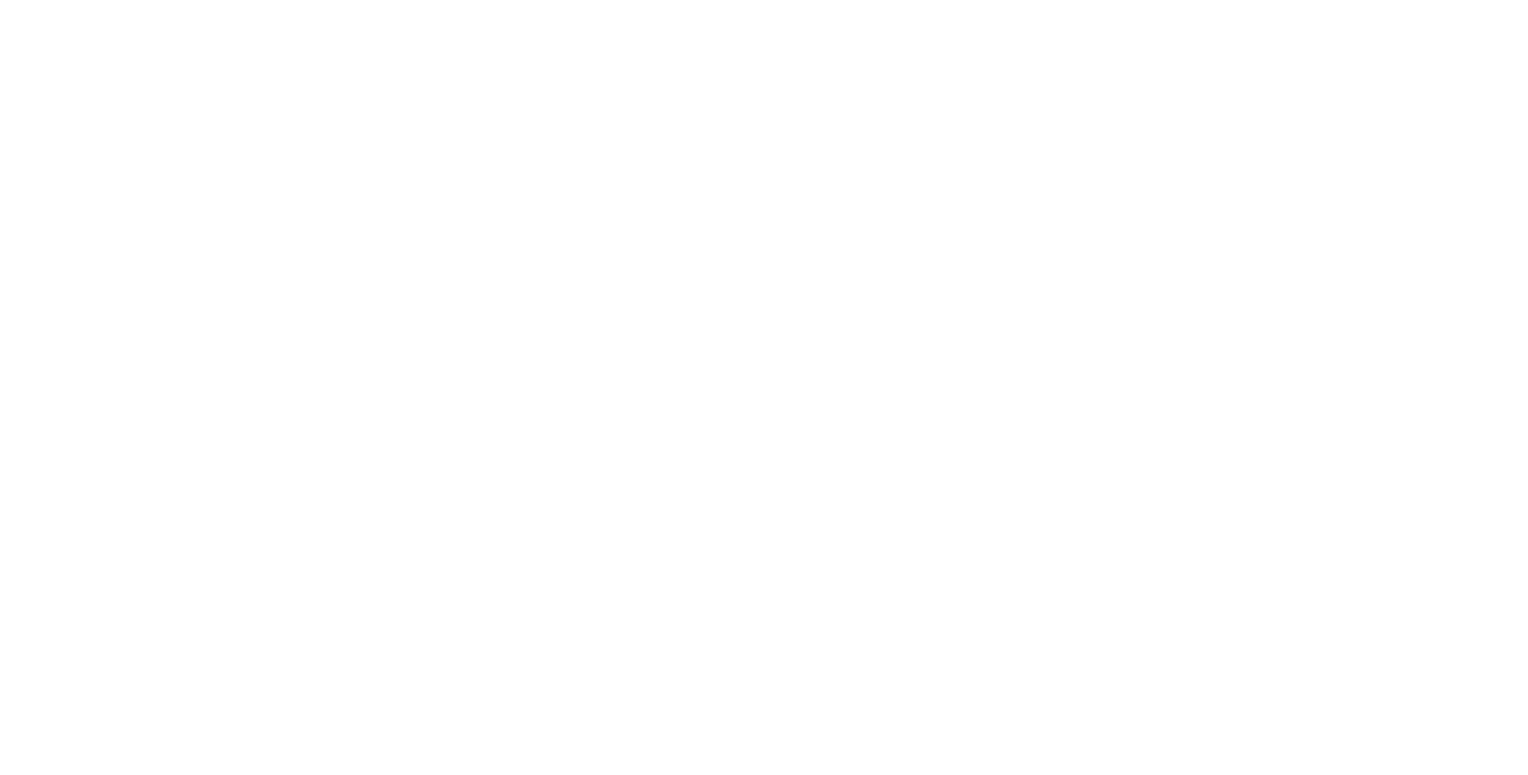
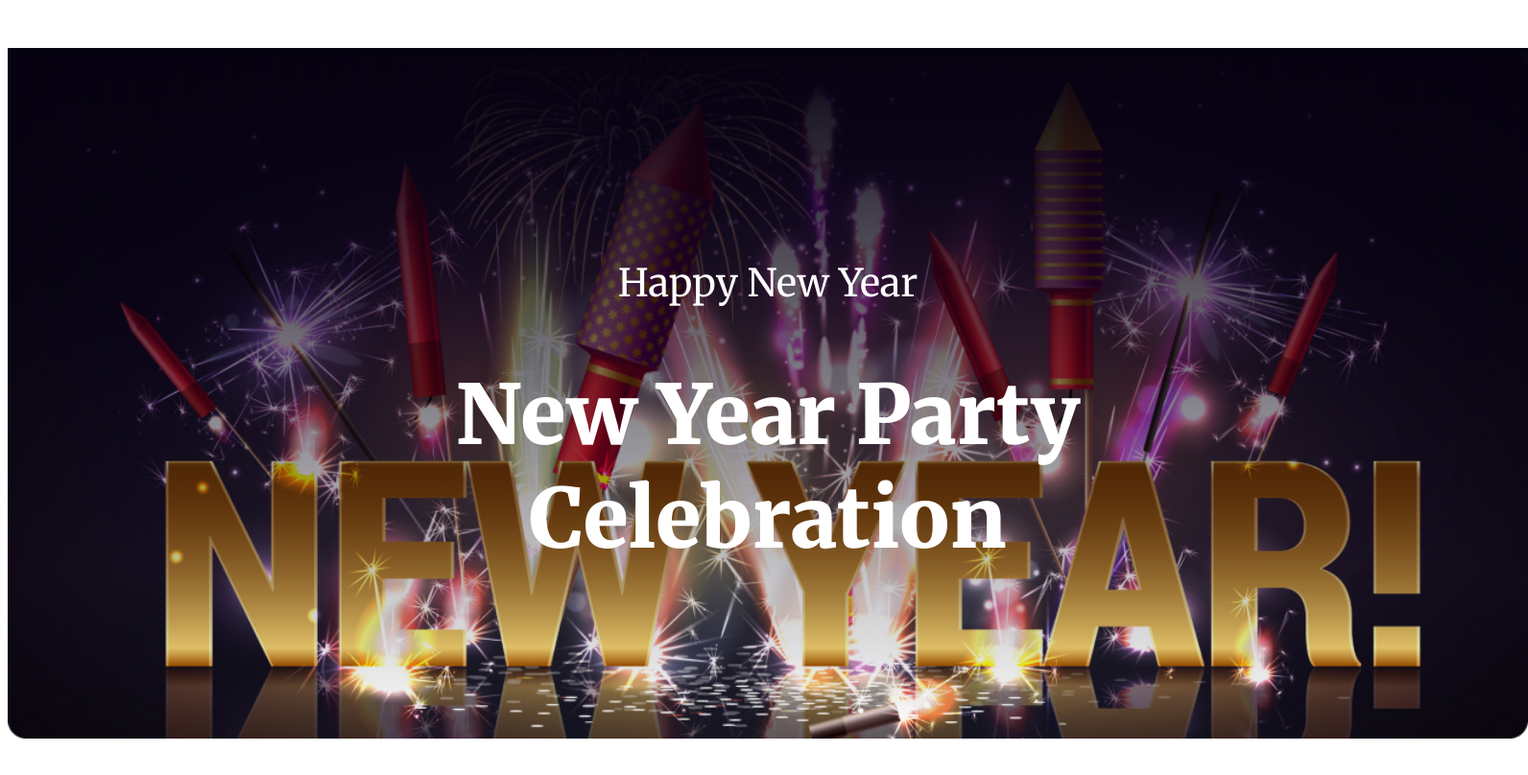
Before and after one commit to Bayzid004/New-Year, a plain HTML site: page index.html in a window 1280 px wide. Shown: the whole page at 96% size, 1592 px wide, since content can reach past the window. Drawn offline with Linux system fonts and the light colour scheme.

Commit message:
banner added

```diff
--- /dev/null
+++ b/Style/style.css
@@ -0,0 +1,38 @@
+/* font */
+@import url('https://fonts.googleapis.com/css2?family=Merriweather:ital,wght@0,300;0,400;0,700;0,900;1,300;1,400;1,700;1,900&display=swap');
+/* font-family: "Merriweather", serif; */
+/* banner style */
+.banner {
+    width: 1584px;
+    height: 720px;
+    /* border: 2px solid red; */
+    margin: 50px auto;
+    background-image: linear-gradient(180.00deg, rgb(7, 2, 17), rgba(7, 2, 17, 0) 100%), url("/images/Banner\ Image.png");
+    background-repeat: no-repeat;
+    background-size: cover;
+}
+
+.banner-content {
+    position: absolute;
+    width: 920px;
+    height: 360px;
+    margin-left: 332px;
+    margin-right: -332px;
+    margin-top: 180px;
+    margin-bottom: -180px;
+    text-align: center;
+}
+
+.banner-content h3 {
+    color: rgb(255, 255, 255);
+    font-family: Merriweather;
+    font-size: 40px;
+    font-weight: 400;
+}
+
+.banner-content h1 {
+    color: rgb(255, 255, 255);
+    font-family: Merriweather;
+    font-size: 86px;
+    font-weight: 900;
+}
--- a/index.html
+++ b/index.html
@@ -1,11 +1,22 @@
 <!DOCTYPE html>
 <html lang="en">
+
 <head>
     <meta charset="UTF-8">
     <meta name="viewport" content="width=device-width, initial-scale=1.0">
     <title>New Year</title>
+    <link rel="stylesheet" href="Style/style.css">
 </head>
+
 <body>
+    <header>
+        <div class="banner">
+            <div class="banner-content">
+                <h3>Happy New Year</h3>
+                <h1>New Year Party Celebration</h1>
+            </div>
+        </div>
+    </header>
+</body>
 
-</body>
 </html>
```
